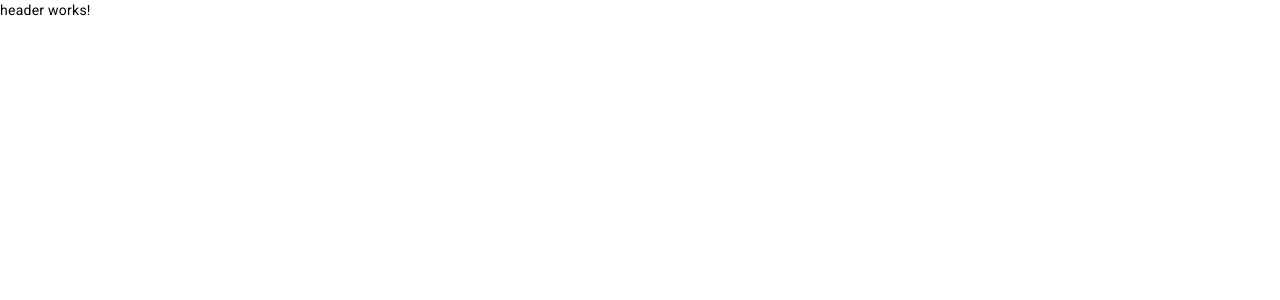
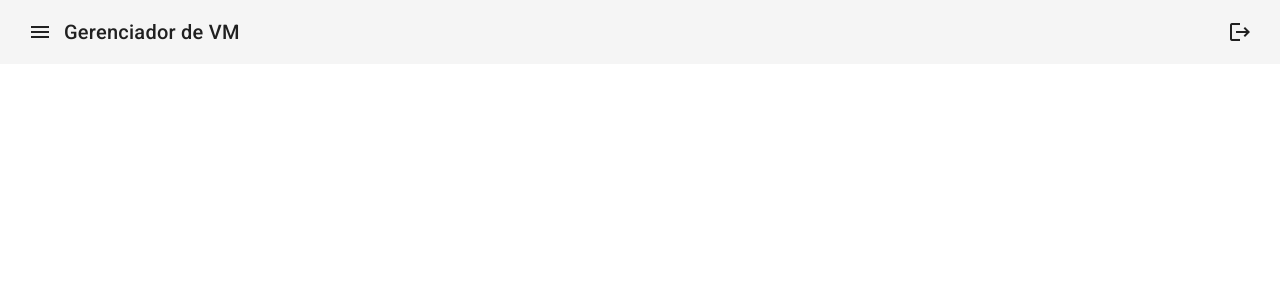
Before and after one commit to LeticiaTP/Desafio-Gestao-VM, an Angular app: page / in a window 1280 px wide. Shown: the top 300 px of the page. Built offline with nearby package versions, Linux system fonts and the light colour scheme.

Commit message:
fix(header) altera informações do header

```diff
--- a/src/app/shared/components/header/header.component.css
+++ b/src/app/shared/components/header/header.component.css
@@ -0,0 +1,3 @@
+.example-spacer {
+    flex: 1 1 auto;
+  }
--- a/src/app/shared/components/header/header.component.html
+++ b/src/app/shared/components/header/header.component.html
@@ -1 +1,10 @@
-<p>header works!</p>
+<mat-toolbar>
+    <button mat-icon-button class="example-icon" aria-label="Menu">
+      <mat-icon aria-hidden="true">menu</mat-icon>
+    </button>
+    <span>Gerenciador de VM</span>
+    <span class="example-spacer"></span>
+    <button mat-icon-button class="example-icon" aria-label="Logout">
+      <mat-icon aria-hidden="true">logout</mat-icon>
+    </button>
+</mat-toolbar>
--- a/src/app/shared/components/header/header.component.ts
+++ b/src/app/shared/components/header/header.component.ts
@@ -1,9 +1,12 @@
 import { Component } from '@angular/core';
+import { MatToolbarModule } from '@angular/material/toolbar';
+import { MatIconModule } from '@angular/material/icon';
+import {MatButtonModule} from '@angular/material/button';
 
 @Component({
   selector: 'app-header',
   standalone: true,
-  imports: [],
+  imports: [MatToolbarModule, MatIconModule, MatButtonModule],
   templateUrl: './header.component.html',
   styleUrl: './header.component.css'
 })
```
